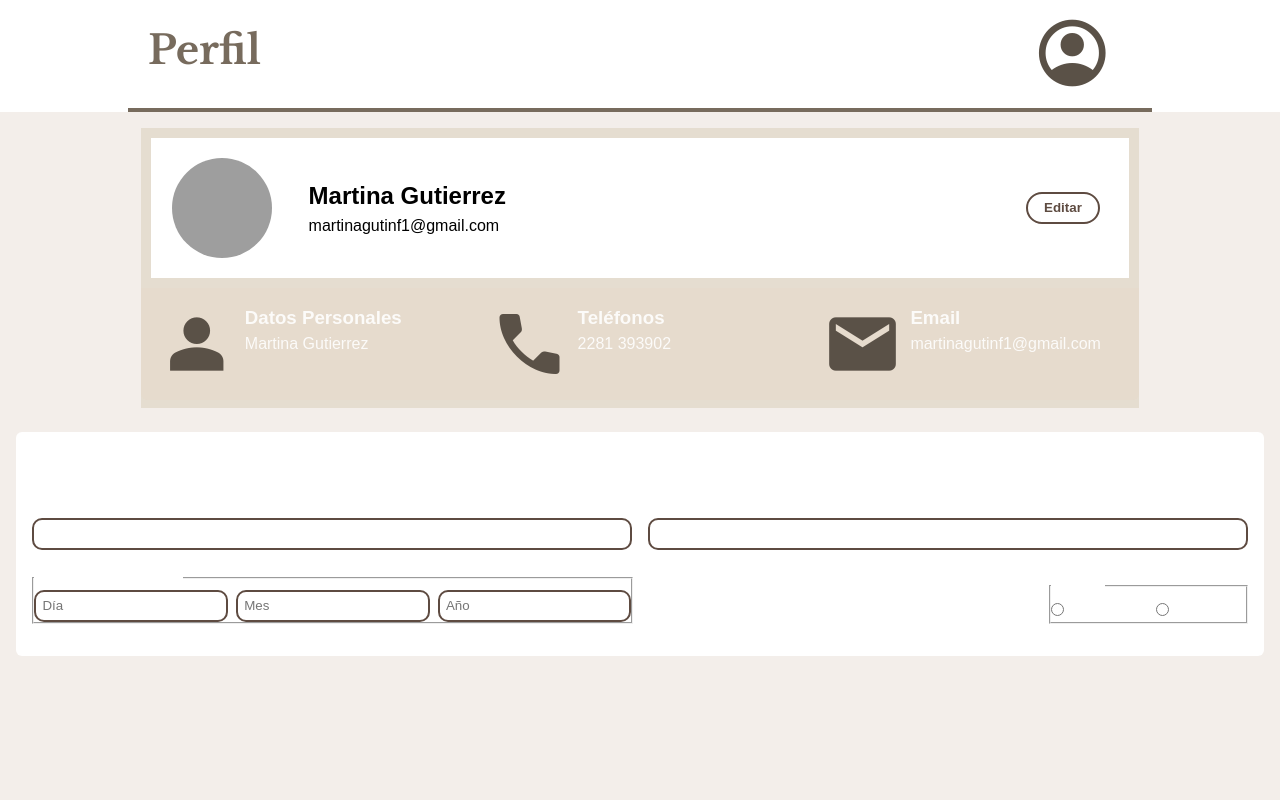
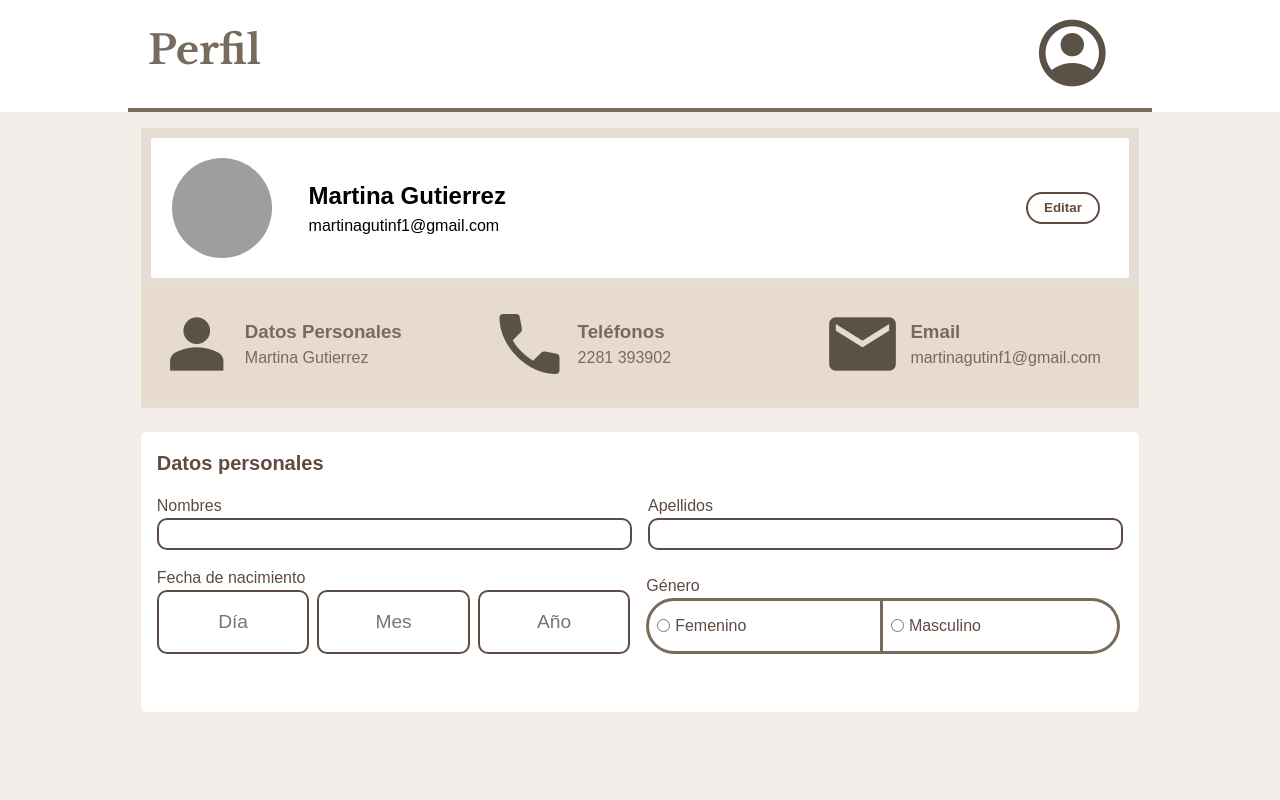
Before and after one commit to juanMarcosChalu/olimpiada-grupo-A, a React (Vite) app in the folder olim/: page /perfil in a window 1280 px wide. Shown: the top 800 px of the page. Built offline with nearby package versions, Linux system fonts and the light colour scheme; grey boxes are pictures that could not be loaded.

Commit message:
1.1.3
actualizcion del perfil

```diff
--- a/olim/src/components/UI/UserMenu.jsx
+++ b/olim/src/components/UI/UserMenu.jsx
@@ -4,7 +4,11 @@ import styles from '../../styles/UserMenu.module.css';
 
 function UsuarioMenu() {
     const [userOpen, setUserOpen] = useState(false);
-
+    document.addEventListener("click", (e) => {
+        if (!e.target.closest(`.${styles.userButton}`)) {
+          setUserOpen(false);
+        }
+      });
     return (
         <li className={styles.userItem}>
             <button onClick={() => setUserOpen(!userOpen)} className={styles.userButton}>
--- a/olim/src/components/UI/serviciosli.jsx
+++ b/olim/src/components/UI/serviciosli.jsx
@@ -5,7 +5,11 @@ import styles from "../../styles/header2.module.css";
 
 function ServiciosMenu() {
   const [open, setOpen] = useState(false);
-
+  document.addEventListener("click", (e) => {
+    if (!e.target.closest(`.${styles.navbuttons}`)) {
+      setOpen(false);
+    }
+  });
   return (
     <li className={open ? styles.fondoActivo : styles.fondodesactivo} key="Servicios">
       <button className={styles.navbuttons} onClick={() => setOpen(!open)}>
--- a/olim/src/components/sections/perfilc/Perfil.jsx
+++ b/olim/src/components/sections/perfilc/Perfil.jsx
@@ -56,6 +56,7 @@ function Perfil() {
       {/* Formulario de edición de datos */}
       <section className={styles.formulario} aria-labelledby="formulario-datos">
         <h3 id="formulario-datos">Datos personales</h3>
+
         <form>
           <div className={styles.row}>
             <div>
@@ -79,7 +80,7 @@ function Perfil() {
             <fieldset className={styles.genero}>
               <legend>Género</legend>
               <label><input type="radio" name="genero" value="femenino" /> Femenino</label>
-              <label><input type="radio" name="genero" value="masculino" /> Masculino</label>
+              <label className={styles.rightLabel}><input type="radio" name="genero" value="masculino" /> Masculino</label>
             </fieldset>
           </div>
         </form>
--- a/olim/src/styles/perfil.module.css
+++ b/olim/src/styles/perfil.module.css
@@ -15,7 +15,7 @@
 }
 
 .userInfo {
-  background-color: white;
+  background: white;
   height: 50%;
   width: 98%;
   margin: 1%;
@@ -64,6 +64,7 @@
   gap: 2rem;
   border-radius: 0 0 6px 6px;
   flex-wrap: wrap;
+  color: #776b5d;
 }
 
 .infoItem {
@@ -71,13 +72,24 @@
   gap: 0.5rem;
   align-items: flex-start;
   flex: 1 1 30%;
+  div{
+    display: flex;
+   justify-content: center;
+   height: 100%;
+    flex-direction: column;
+  }
 }
 
 .formulario {
+  color: #5e4b41;
   background: white;
+  width: 80%;
+  height: 35vh;
+  margin-left: 10%;
   margin-top: 1.5rem;
   padding: 1rem;
   border-radius: 6px;
+    caret-color: black  !important;
 }
 
 .formulario h3 {
@@ -87,7 +99,6 @@
 
 .row {
   display: flex;
-  justify-content: space-between;
   gap: 1rem;
   flex-wrap: wrap;
   margin-bottom: 1rem;
@@ -108,21 +119,40 @@ input[type="text"] {
 .fecha {
   display: flex;
   gap: 0.5rem;
+  border: none;
+  max-width: 49%;
 }
 
 .fecha input {
   flex: 1;
+  display: flex;
+  text-align: center;
+  font-size: 1.2rem;
 }
 
 .genero {
+
   display: flex;
-  gap: 1rem;
   align-items: center;
+  width: 49%;
+  height: 10vh;
+  justify-content: center;
   margin-top: 0.5rem;
+  border-radius: 999px;
+  border: none;
 }
 
 .genero label {
   display: flex;
+  padding: 0.5rem;
+  border: solid 3px #776b5d;
   align-items: center;
+  width: 50%;
+  height: 100%;
   gap: 0.3rem;
+  border-radius: 999px 0 0 999px;
 }
+.rightLabel{
+  border-left: 0px !important;
+   border-radius:  0 999px 999px 0 !important;
+}
```
